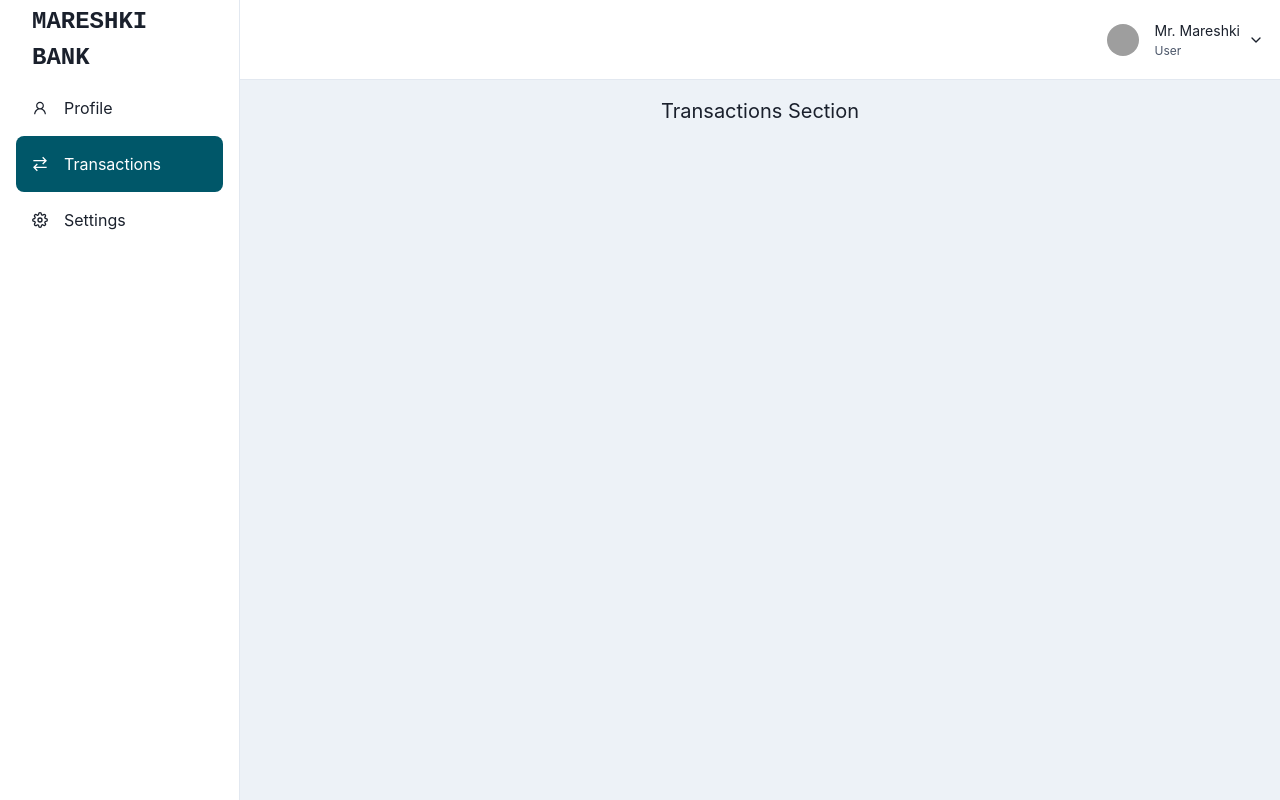
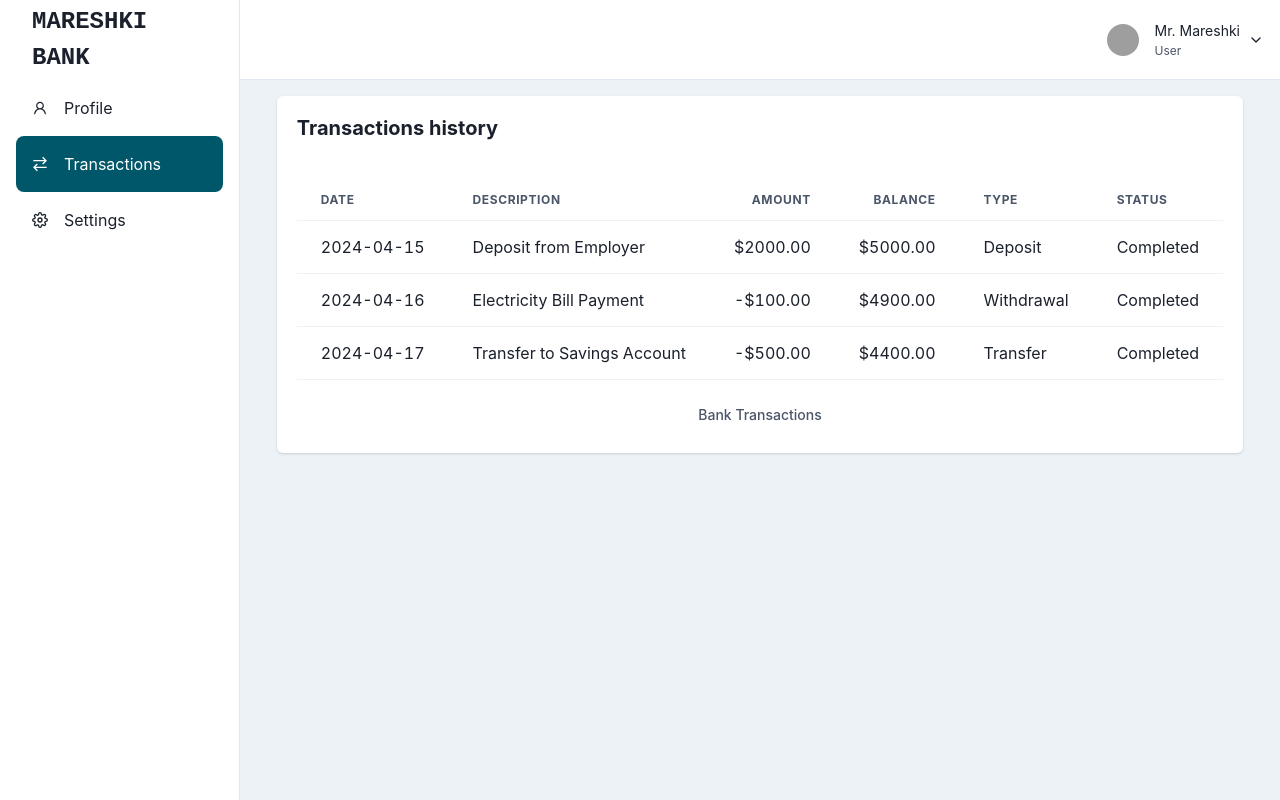
Before and after one commit to MarkVsudo/MareshkiFinance-ui, a React (Vite) app in the folder front-end-cleverpine/: page /dashboard in a window 1280 px wide. Both pictures are taken after a click on the link "Transactions". Built offline with nearby package versions, Linux system fonts and the light colour scheme; grey boxes are pictures that could not be loaded.

Commit message:
Added a table in transactions section in dashboard

```diff
--- a/front-end-cleverpine/package.json
+++ b/front-end-cleverpine/package.json
@@ -10,6 +10,7 @@
     "preview": "vite preview"
   },
   "dependencies": {
+    "@chakra-ui/icons": "^2.1.1",
     "@chakra-ui/react": "^2.8.2",
     "@emotion/react": "^11.11.4",
     "@emotion/styled": "^11.11.5",
--- a/front-end-cleverpine/src/components/DashboardPage/DashboardTransactions.tsx
+++ b/front-end-cleverpine/src/components/DashboardPage/DashboardTransactions.tsx
@@ -1,12 +1,72 @@
-import { Box, Text } from '@chakra-ui/react'
+import {
+  Card,
+  CardBody,
+  CardHeader,
+  Heading,
+  Table,
+  TableCaption,
+  TableContainer,
+  Tbody,
+  Td,
+  Th,
+  Thead,
+  Tr,
+} from "@chakra-ui/react";
 
 const DashboardTransactions = () => {
   return (
     <>
-        <Box>
-            <Text fontSize='xl'>Transactions Section</Text>
-        </Box>
-    </>  )
-}
+      <Card w="max-content">
+        <CardHeader>
+          <Heading size="md">Transactions history</Heading>
+        </CardHeader>
 
-export default DashboardTransactions
+        <CardBody>
+        <TableContainer>
+      <Table variant="simple">
+        <TableCaption>Bank Transactions</TableCaption>
+        <Thead>
+          <Tr>
+            <Th>Date</Th>
+            <Th>Description</Th>
+            <Th isNumeric>Amount</Th>
+            <Th isNumeric>Balance</Th>
+            <Th>Type</Th>
+            <Th>Status</Th>
+          </Tr>
+        </Thead>
+        <Tbody>
+          <Tr>
+            <Td>2024-04-15</Td>
+            <Td>Deposit from Employer</Td>
+            <Td isNumeric>$2000.00</Td>
+            <Td isNumeric>$5000.00</Td>
+            <Td>Deposit</Td>
+            <Td>Completed</Td>
+          </Tr>
+          <Tr>
+            <Td>2024-04-16</Td>
+            <Td>Electricity Bill Payment</Td>
+            <Td isNumeric>-$100.00</Td>
+            <Td isNumeric>$4900.00</Td>
+            <Td>Withdrawal</Td>
+            <Td>Completed</Td>
+          </Tr>
+          <Tr>
+            <Td>2024-04-17</Td>
+            <Td>Transfer to Savings Account</Td>
+            <Td isNumeric>-$500.00</Td>
+            <Td isNumeric>$4400.00</Td>
+            <Td>Transfer</Td>
+            <Td>Completed</Td>
+          </Tr>
+        </Tbody>
+      </Table>
+    </TableContainer>
+        </CardBody>
+      </Card>
+    </>
+  );
+};
+
+export default DashboardTransactions;
```
Also changed, not shown: front-end-cleverpine/src/components/DashboardPage/DashboardProfile.tsx (+3 -4 lines), 1 other file (tests, documents, lock files or other folders).
